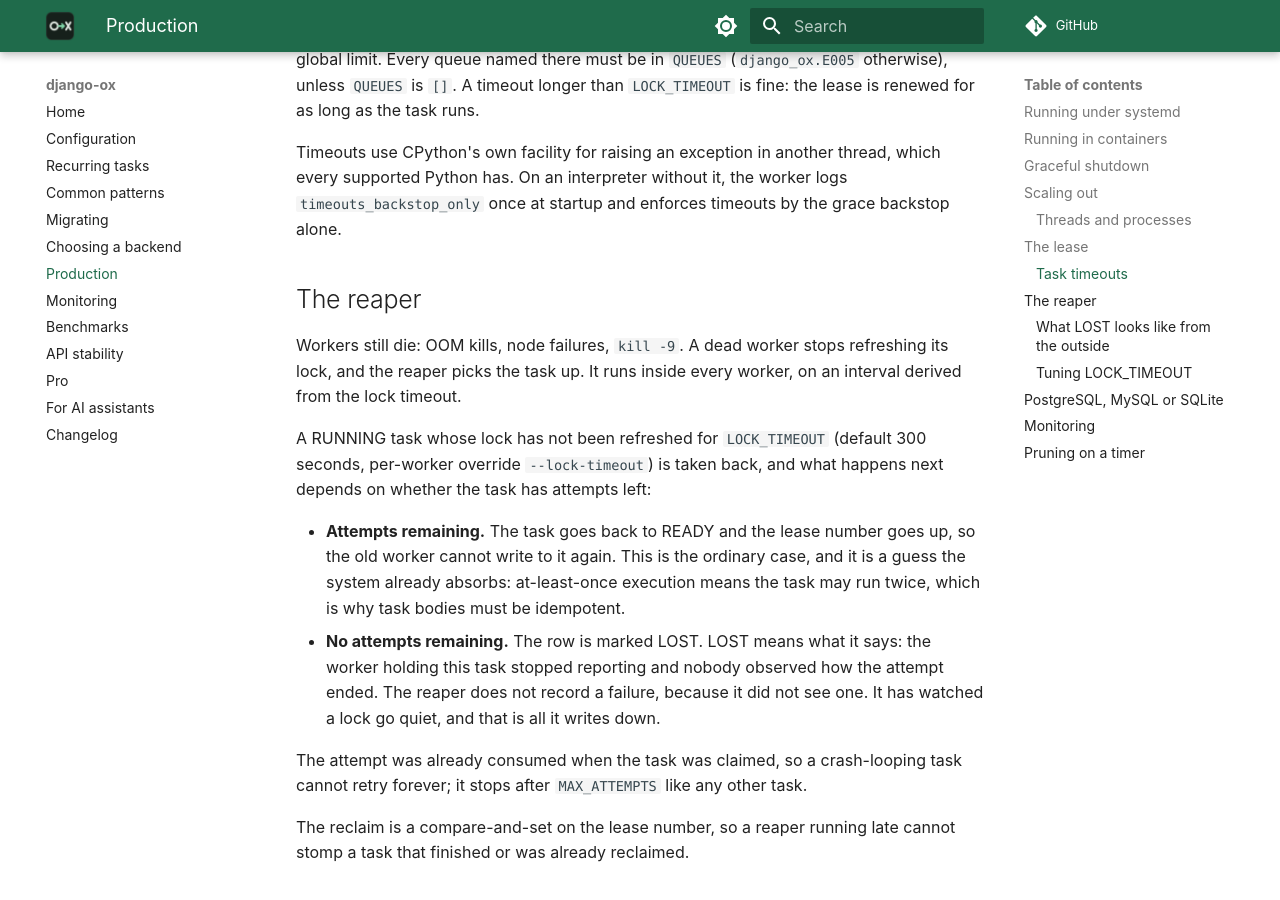
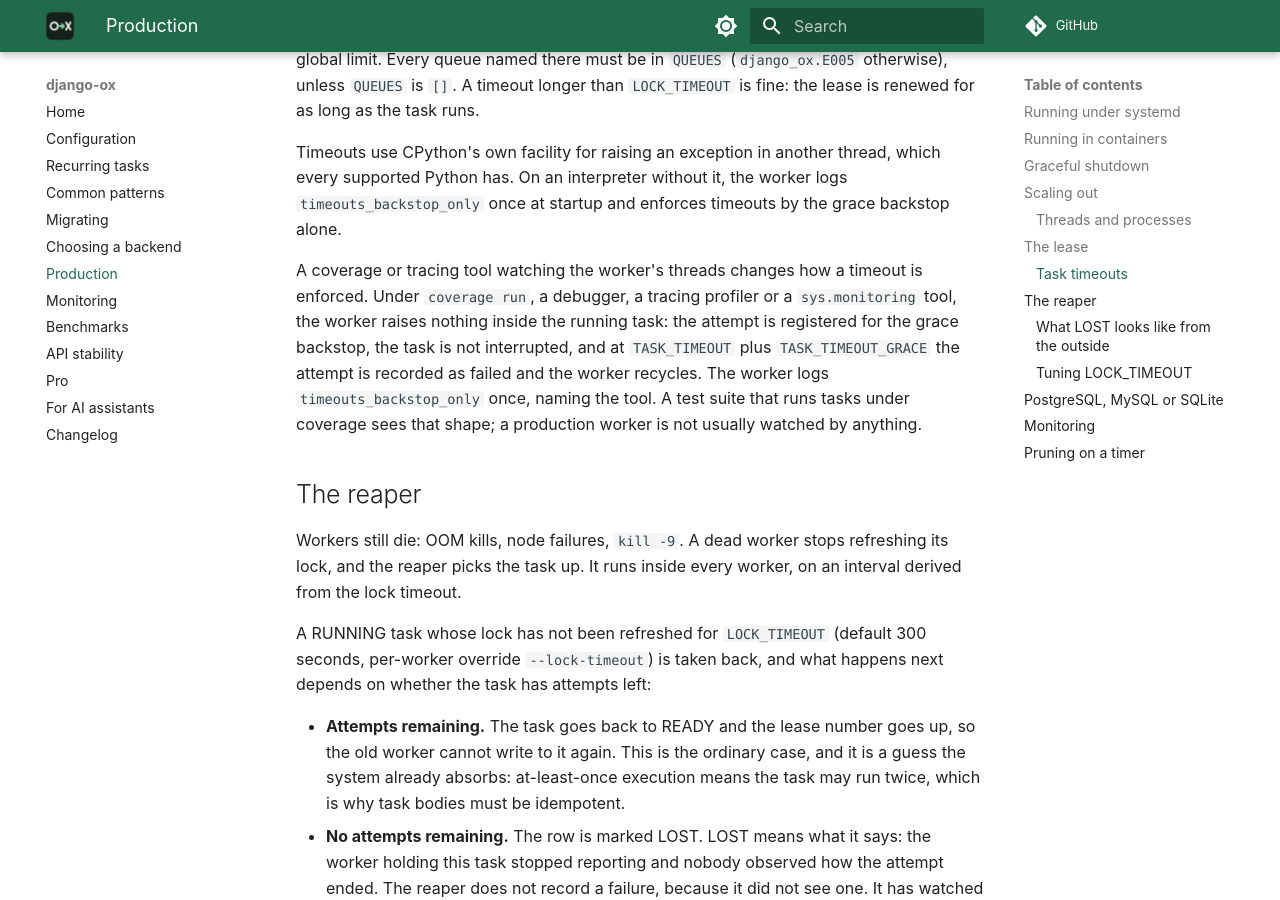
Before and after one commit to oxpull/django-ox, an MkDocs documentation site: the page built from docs/production.md, in a window 1280 px wide and 900 px high, scrolled down 7857 px. Built offline with MkDocs 1.6.1 and Material for MkDocs 9.7.7, drawn with Linux system fonts in a browser that asks for light colours; comment, search, counter and statistics services are not loaded.

Commit message:
Document how timeouts behave under a coverage or tracing tool
The task-timeouts section of production.md, the fact lines in llms.txt and
agents.md, and the timeouts_backstop_only row and field list in the
monitoring event tables. llms-full.txt regenerated.

```diff
--- a/docs/llms.txt
+++ b/docs/llms.txt
@@ -71,7 +71,9 @@ Operational facts worth getting right:
   per-queue values; there is no per-task value, because `django.tasks` has
   no field for one.
   `django_ox.deadline()` and `django_ox.remaining()` read the attempt's
-  deadline from inside a task.
+  deadline from inside a task. A worker whose threads are watched by a
+  coverage or tracing tool raises nothing inside a running task: the task is
+  not interrupted and the grace backstop is the whole enforcement.
 - `ox_worker --concurrency N` is a thread pool in one process, suited to
   I/O-bound tasks. `--processes N` runs N such workers under one supervisor,
   each with its own connections and reaper; for CPU-bound work use
--- a/docs/production.md
+++ b/docs/production.md
@@ -384,6 +384,16 @@ thread, which every supported Python has. On an interpreter without it, the
 worker logs `timeouts_backstop_only` once at startup and enforces timeouts
 by the grace backstop alone.
 
+A coverage or tracing tool watching the worker's threads changes how a
+timeout is enforced. Under `coverage run`, a debugger, a tracing profiler or
+a `sys.monitoring` tool, the worker raises nothing inside the running task:
+the attempt is registered for the grace backstop, the task is not
+interrupted, and at `TASK_TIMEOUT` plus `TASK_TIMEOUT_GRACE` the attempt is
+recorded as failed and the worker recycles. The worker logs
+`timeouts_backstop_only` once, naming the tool. A test suite that runs tasks
+under coverage sees that shape; a production worker is not usually watched
+by anything.
+
 ## The reaper
 
 Workers still die: OOM kills, node failures, `kill -9`. A dead worker stops
```
Also changed, not shown: CHANGELOG.md (+13 -0 lines), docs/agents.md (+3 -1 lines), docs/llms-full.txt (+29 -2 lines), docs/monitoring.md (+3 -1 lines).
